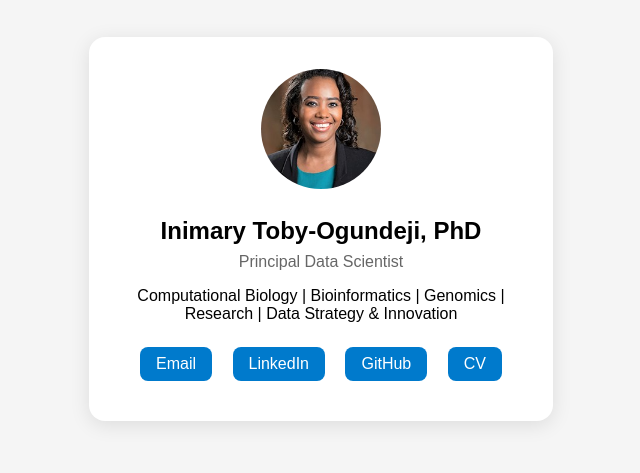
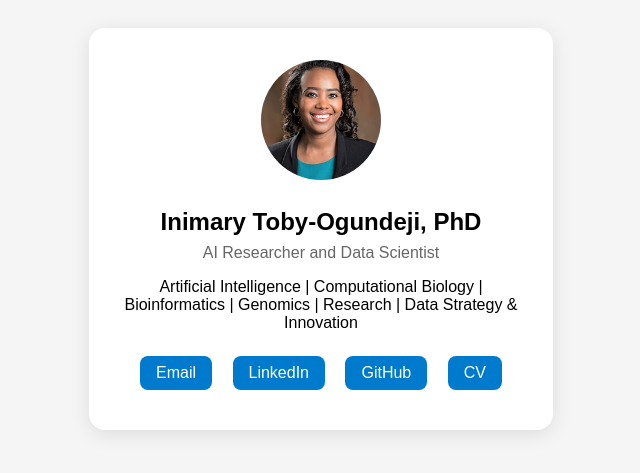
Before and after one commit to initoby/inimarytobyogundeji.github.io, a plain HTML site: page index.html in a window 1280 px wide. Shown: the part 171-644 px from the top of the page, without its empty margins (319-959 px from the left). Drawn offline with Linux system fonts and the light colour scheme.

Commit message:
Update index.html

```diff
--- a/index.html
+++ b/index.html
@@ -58,8 +58,8 @@
   <div class="card">
     <img src="profile.jpg" alt="Your photo">
     <h1>Inimary Toby-Ogundeji, PhD</h1>
-    <h2>Principal Data Scientist</h2>
-    <p>Computational Biology | Bioinformatics | Genomics | Research | Data Strategy & Innovation</p>
+    <h2>AI Researcher and Data Scientist</h2>
+    <p>Artificial Intelligence | Computational Biology | Bioinformatics | Genomics | Research | Data Strategy & Innovation</p>
     <div class="links">
       <a href="mailto:inimaryto@gmail.com">Email</a>
       <a href="https://www.linkedin.com/in/inimary-toby-ogundeji-phd-1430818?utm_source=share&utm_campaign=share_via&utm_content=profile&utm_medium=android_app" target="_blank">LinkedIn</a>
```
